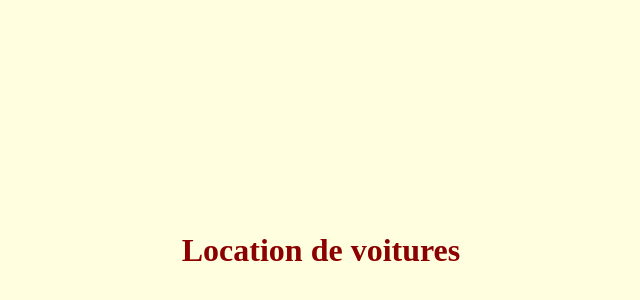
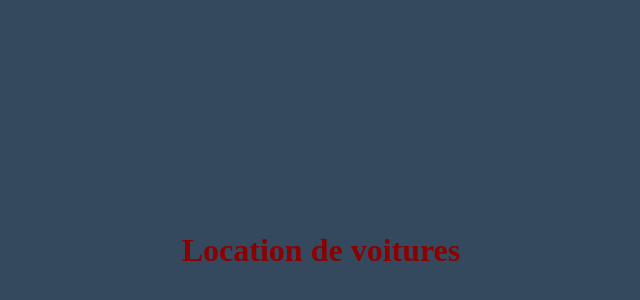
Before and after one commit to Msan8811/Location, a plain HTML site: page index.html in a window 1280 px wide. Shown: the part 42-342 px from the top of the page, without its empty margins (319-959 px from the left). Drawn offline with Linux system fonts and the light colour scheme.

Commit message:
Modif couleur fond

```diff
--- a/index.html
+++ b/index.html
@@ -4,7 +4,7 @@
 	<meta charset="utf-8">
 	<title>Accueil</title>
 </head>
-<body style="background-color:lightyellow ;">
+<body style="background-color:#34495e ;">
 	<h1 style="padding-top: 20%; padding-bottom: 20%; text-align: center;color: darkred;">Location de voitures</h1>
 </body>
 </html>
```
